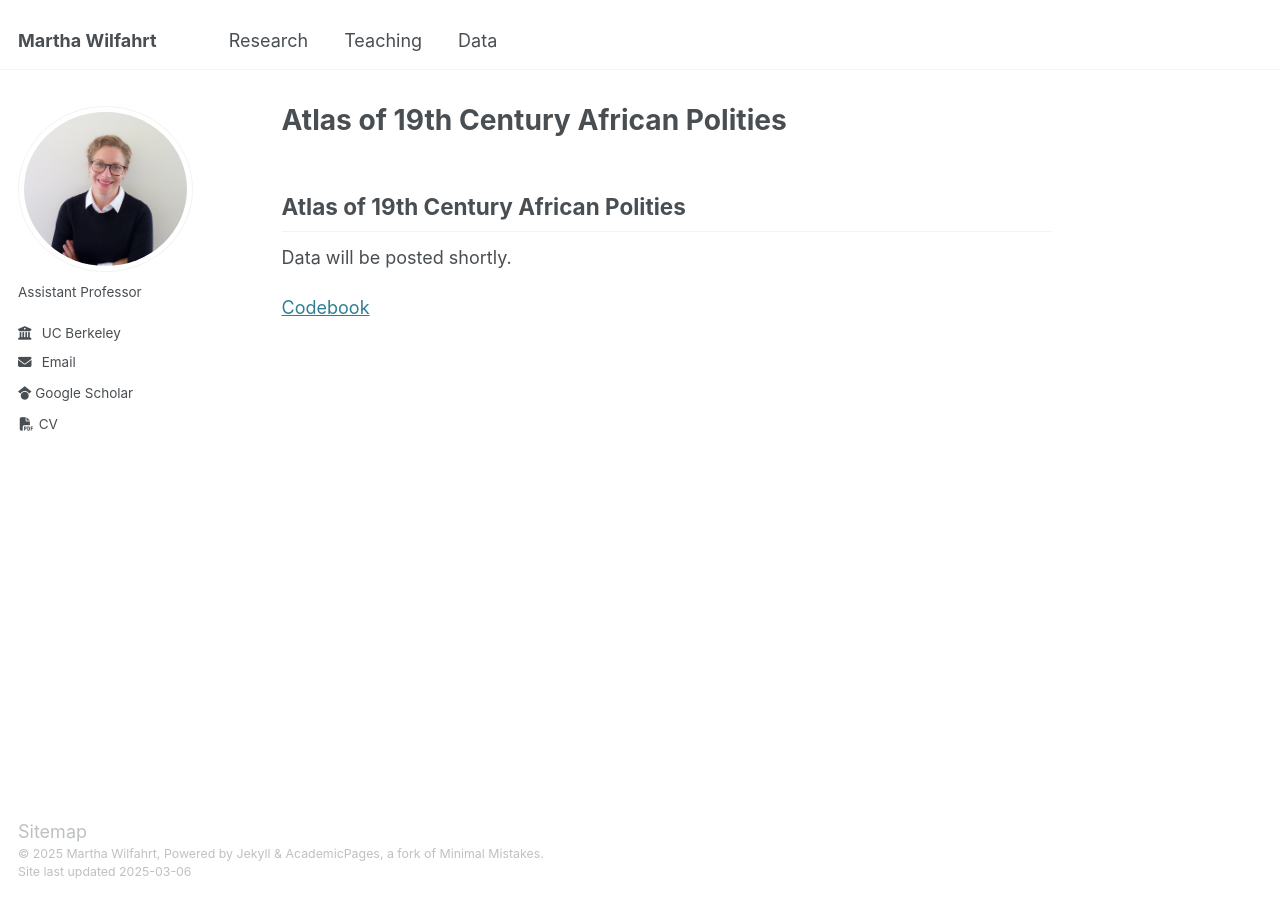
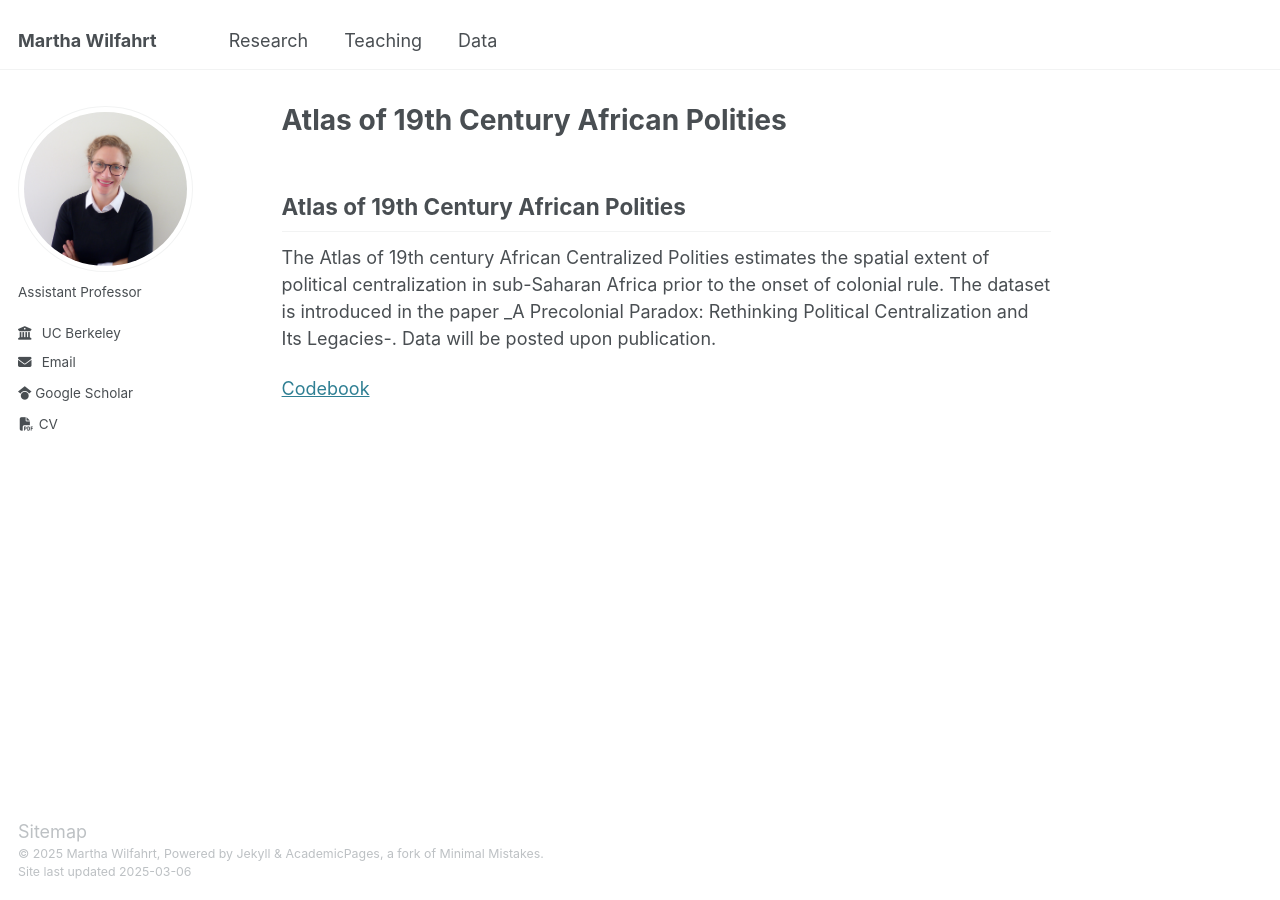
Before and after one commit to martha-wilfahrt/martha-wilfahrt.github.io, a Jekyll site: the page built from _pages/data.md, in a window 1280 px wide. Built offline with Jekyll 4.4.1, drawn with Linux system fonts in a browser that asks for light colours; our own code applies the rules of GitHub Pages for plain Markdown files.

Commit message:
Update data.md

```diff
--- a/_pages/data.md
+++ b/_pages/data.md
@@ -9,6 +9,7 @@ redirect_from:
 
 Atlas of 19th Century African Polities
 -------
-Data will be posted shortly.
+The Atlas of 19th century African Centralized Polities estimates the spatial extent of political centralization
+in sub-Saharan Africa prior to the onset of colonial rule. The dataset is introduced in the paper _A Precolonial Paradox: Rethinking Political Centralization and Its Legacies-. Data will be posted upon publication.
 
 [Codebook](https://martha-wilfahrt.github.io/files/1_Atlas_Codebook.pdf)
```
